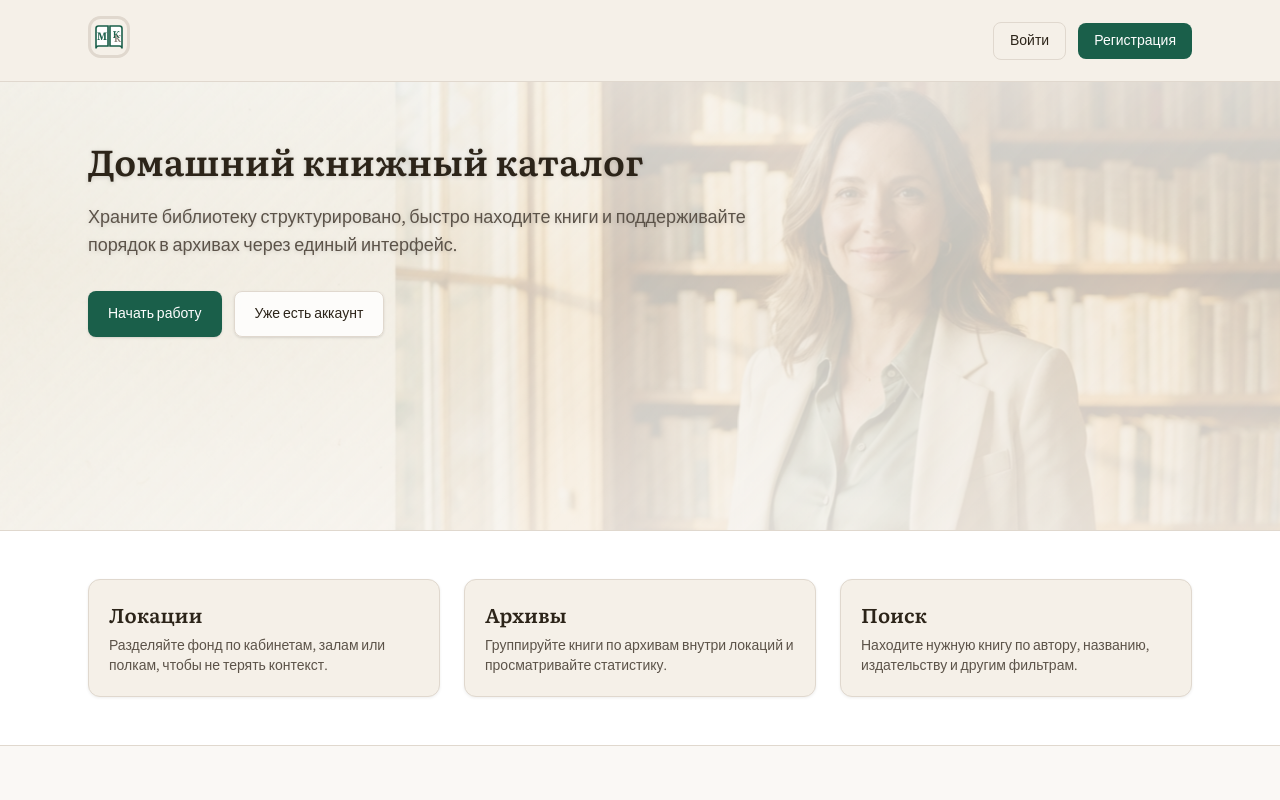
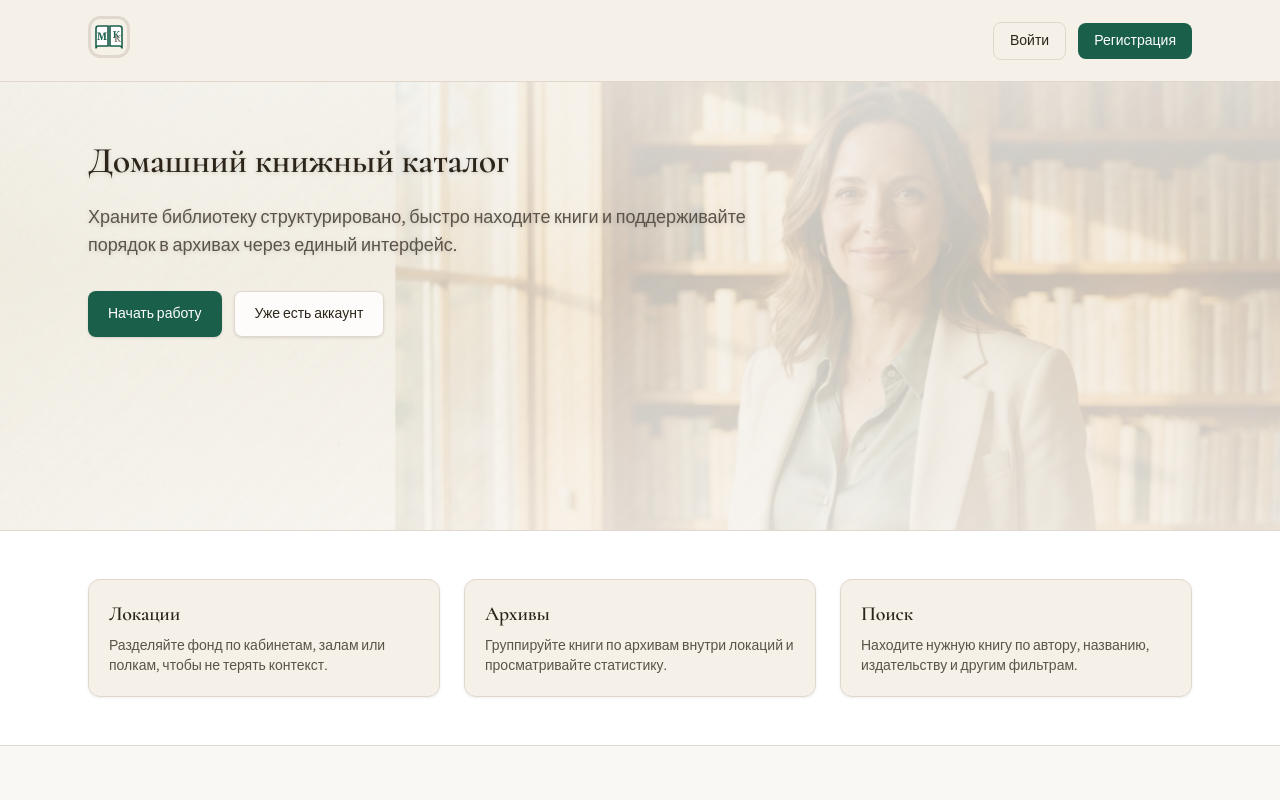
Before and after one commit to axer665/library, a Next.js app in the folder frontend/: page / in a window 1280 px wide. Shown: the top 800 px of the page. Built offline with nearby package versions, Linux system fonts and the light colour scheme; no server answers.

Commit message:
Headers font

```diff
--- a/frontend/src/app/globals.css
+++ b/frontend/src/app/globals.css
@@ -22,7 +22,7 @@
   --color-background: var(--color-cream);
   --color-foreground: var(--color-ink);
   --font-sans: var(--font-source-sans);
-  --font-serif: var(--font-literata);
+  --font-serif: var(--font-cormorant);
 }
 
 * {
@@ -49,7 +49,8 @@ input:disabled {
 }
 
 .font-serif {
-  font-family: var(--font-literata), Georgia, serif;
+  font-family: var(--font-cormorant), Georgia, "Times New Roman", serif;
+  letter-spacing: -0.0125em;
 }
 
 /* Theme utility classes (без var(...) в JSX className) */
--- a/frontend/src/app/layout.tsx
+++ b/frontend/src/app/layout.tsx
@@ -1,12 +1,14 @@
 import type { Metadata } from "next";
-import { Literata, Source_Sans_3 } from "next/font/google";
+import { Cormorant, Source_Sans_3 } from "next/font/google";
 import Script from "next/script";
 import "./globals.css";
 
-const literata = Literata({
-  variable: "--font-literata",
+/** Заголовки: выразительная антиква в книжном духе (кириллица + латиница). */
+const cormorant = Cormorant({
+  variable: "--font-cormorant",
   subsets: ["latin", "cyrillic"],
   display: "swap",
+  weight: ["500", "600", "700"],
 });
 
 const sourceSans = Source_Sans_3({
@@ -36,7 +38,7 @@ export default function RootLayout({
     <html lang="ru" suppressHydrationWarning>
       <body
         suppressHydrationWarning
-        className={`${literata.variable} ${sourceSans.variable} antialiased`}
+        className={`${cormorant.variable} ${sourceSans.variable} antialiased`}
       >
         <Script
           id="disable-react-devtools"
```
